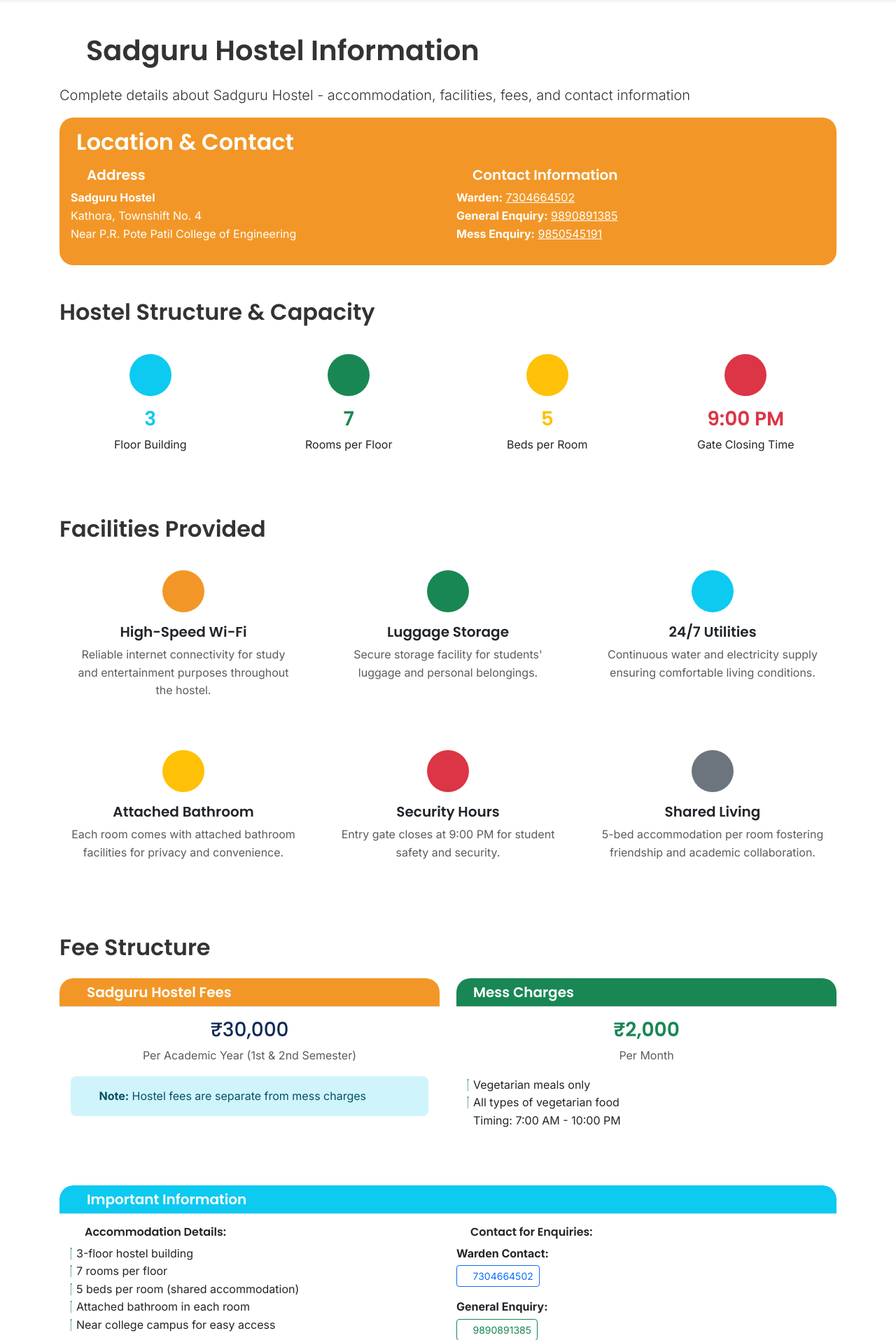
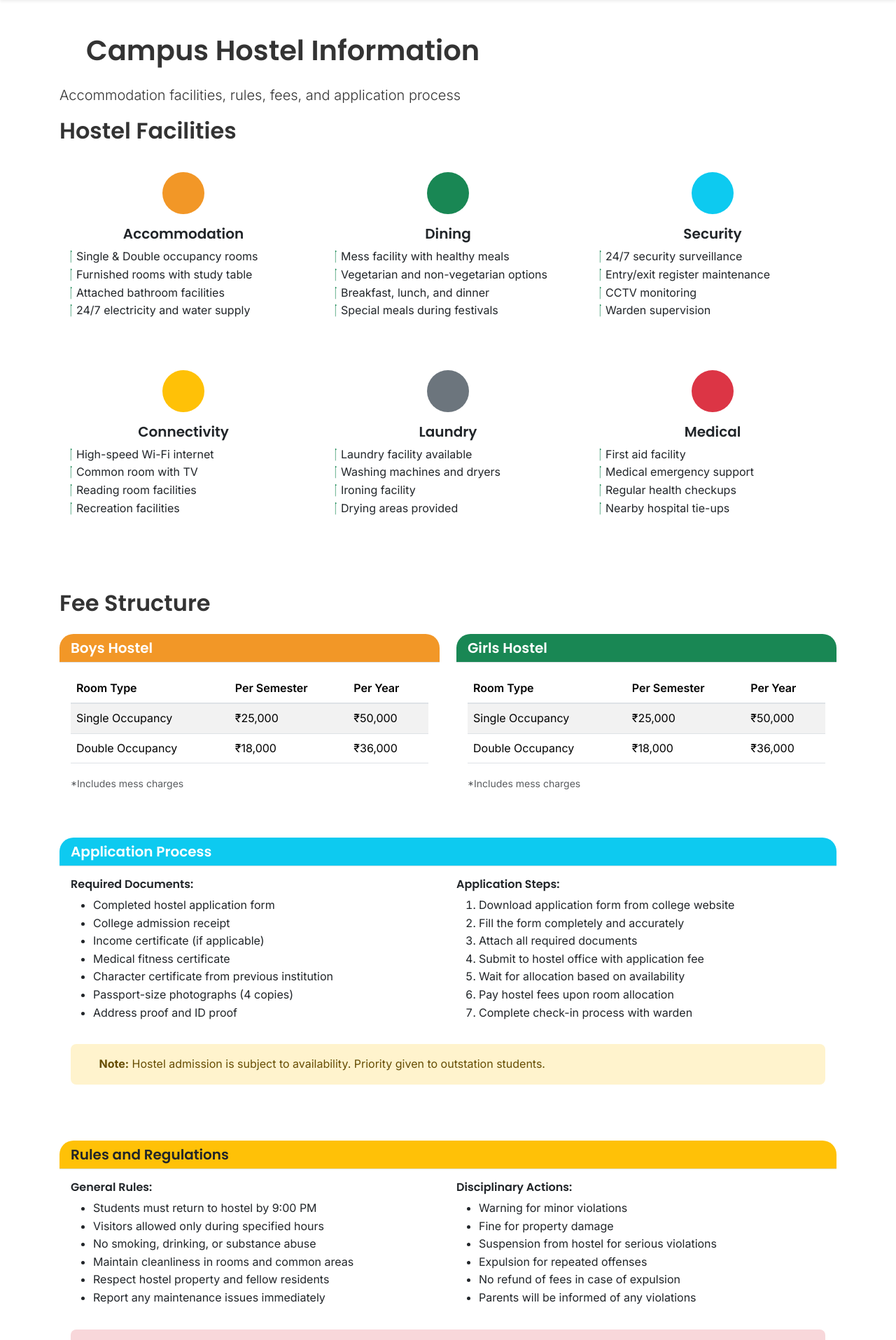
Before and after one commit to anushkadeshmukh342-afk/CollegePortal, a Flask app: page /hostel in a window 1280 px wide; the page is wider, and only the part inside the window is pictured. Shown: the part 78-1993 px from the top of that part at 70% size. Run offline with Flask 3, Linux system fonts and the light colour scheme; some libraries are stand-ins or nearby versions.

Commit message:
Update hostel.html

```diff
--- a/Desktop/CollegePortal/templates/hostel.html
+++ b/Desktop/CollegePortal/templates/hostel.html
@@ -6,159 +6,109 @@
 <div class="container my-5">
     <div class="row">
         <div class="col-12">
-            <h1 class="mb-4"><i class="fas fa-bed me-2"></i>Sadguru Hostel Information</h1>
-            <p class="lead">Complete details about Sadguru Hostel - accommodation, facilities, fees, and contact information</p>
-        </div>
-    </div>
-
-    <!-- Hostel Location -->
-    <div class="row mb-5">
-        <div class="col-12">
-            <div class="card bg-primary text-white">
-                <div class="card-body">
-                    <h2 class="mb-3"><i class="fas fa-map-marker-alt me-2"></i>Location & Contact</h2>
-                    <div class="row">
-                        <div class="col-lg-6">
-                            <h5><i class="fas fa-building me-2"></i>Address</h5>
-                            <p class="mb-3">
-                                <strong>Sadguru Hostel</strong><br>
-                                Kathora, Townshift No. 4<br>
-                                Near P.R. Pote Patil College of Engineering
-                            </p>
-                        </div>
-                        <div class="col-lg-6">
-                            <h5><i class="fas fa-phone me-2"></i>Contact Information</h5>
-                            <p class="mb-0">
-                                <strong>Warden:</strong> <a href="tel:7304664502" class="text-white">7304664502</a><br>
-                                <strong>General Enquiry:</strong> <a href="tel:9890891385" class="text-white">9890891385</a><br>
-                                <strong>Mess Enquiry:</strong> <a href="tel:9850545191" class="text-white">9850545191</a>
-                            </p>
-                        </div>
-                    </div>
-                </div>
-            </div>
-        </div>
-    </div>
-
-    <!-- Hostel Structure -->
-    <div class="row mb-5">
-        <div class="col-12">
-            <h2 class="mb-4">Hostel Structure & Capacity</h2>
-        </div>
-        <div class="col-lg-3 col-md-6 mb-4">
-            <div class="card text-center h-100">
-                <div class="card-body">
-                    <div class="bg-info text-white rounded-circle d-inline-flex align-items-center justify-content-center mb-3" style="width: 60px; height: 60px;">
-                        <i class="fas fa-building fa-lg"></i>
-                    </div>
-                    <h3 class="text-info">3</h3>
-                    <p class="card-text">Floor Building</p>
-                </div>
-            </div>
-        </div>
-        <div class="col-lg-3 col-md-6 mb-4">
-            <div class="card text-center h-100">
-                <div class="card-body">
-                    <div class="bg-success text-white rounded-circle d-inline-flex align-items-center justify-content-center mb-3" style="width: 60px; height: 60px;">
-                        <i class="fas fa-door-open fa-lg"></i>
-                    </div>
-                    <h3 class="text-success">7</h3>
-                    <p class="card-text">Rooms per Floor</p>
-                </div>
-            </div>
-        </div>
-        <div class="col-lg-3 col-md-6 mb-4">
-            <div class="card text-center h-100">
-                <div class="card-body">
-                    <div class="bg-warning text-dark rounded-circle d-inline-flex align-items-center justify-content-center mb-3" style="width: 60px; height: 60px;">
-                        <i class="fas fa-bed fa-lg"></i>
-                    </div>
-                    <h3 class="text-warning">5</h3>
-                    <p class="card-text">Beds per Room</p>
-                </div>
-            </div>
-        </div>
-        <div class="col-lg-3 col-md-6 mb-4">
-            <div class="card text-center h-100">
-                <div class="card-body">
-                    <div class="bg-danger text-white rounded-circle d-inline-flex align-items-center justify-content-center mb-3" style="width: 60px; height: 60px;">
-                        <i class="fas fa-clock fa-lg"></i>
-                    </div>
-                    <h3 class="text-danger">9:00 PM</h3>
-                    <p class="card-text">Gate Closing Time</p>
-                </div>
-            </div>
+            <h1 class="mb-4"><i class="fas fa-bed me-2"></i>Campus Hostel Information</h1>
+            <p class="lead">Accommodation facilities, rules, fees, and application process</p>
         </div>
     </div>
 
     <!-- Hostel Facilities -->
     <div class="row mb-5">
         <div class="col-12">
-            <h2 class="mb-4">Facilities Provided</h2>
+            <h2 class="mb-4">Hostel Facilities</h2>
         </div>
         <div class="col-lg-4 col-md-6 mb-4">
-            <div class="card h-100 border-primary">
+            <div class="card h-100">
                 <div class="card-body text-center">
                     <div class="bg-primary text-white rounded-circle d-inline-flex align-items-center justify-content-center mb-3" style="width: 60px; height: 60px;">
-                        <i class="fas fa-wifi fa-lg"></i>
+                        <i class="fas fa-bed fa-lg"></i>
                     </div>
-                    <h5 class="card-title">High-Speed Wi-Fi</h5>
-                    <p class="text-muted">Reliable internet connectivity for study and entertainment purposes throughout the hostel.</p>
+                    <h5 class="card-title">Accommodation</h5>
+                    <ul class="list-unstyled text-start">
+                        <li><i class="fas fa-check text-success me-2"></i>Single & Double occupancy rooms</li>
+                        <li><i class="fas fa-check text-success me-2"></i>Furnished rooms with study table</li>
+                        <li><i class="fas fa-check text-success me-2"></i>Attached bathroom facilities</li>
+                        <li><i class="fas fa-check text-success me-2"></i>24/7 electricity and water supply</li>
+                    </ul>
                 </div>
             </div>
         </div>
         <div class="col-lg-4 col-md-6 mb-4">
-            <div class="card h-100 border-success">
+            <div class="card h-100">
                 <div class="card-body text-center">
                     <div class="bg-success text-white rounded-circle d-inline-flex align-items-center justify-content-center mb-3" style="width: 60px; height: 60px;">
-                        <i class="fas fa-suitcase-rolling fa-lg"></i>
+                        <i class="fas fa-utensils fa-lg"></i>
                     </div>
-                    <h5 class="card-title">Luggage Storage</h5>
-                    <p class="text-muted">Secure storage facility for students' luggage and personal belongings.</p>
+                    <h5 class="card-title">Dining</h5>
+                    <ul class="list-unstyled text-start">
+                        <li><i class="fas fa-check text-success me-2"></i>Mess facility with healthy meals</li>
+                        <li><i class="fas fa-check text-success me-2"></i>Vegetarian and non-vegetarian options</li>
+                        <li><i class="fas fa-check text-success me-2"></i>Breakfast, lunch, and dinner</li>
+                        <li><i class="fas fa-check text-success me-2"></i>Special meals during festivals</li>
+                    </ul>
                 </div>
             </div>
         </div>
         <div class="col-lg-4 col-md-6 mb-4">
-            <div class="card h-100 border-info">
+            <div class="card h-100">
                 <div class="card-body text-center">
                     <div class="bg-info text-white rounded-circle d-inline-flex align-items-center justify-content-center mb-3" style="width: 60px; height: 60px;">
-                        <i class="fas fa-bolt fa-lg"></i>
+                        <i class="fas fa-shield-alt fa-lg"></i>
                     </div>
-                    <h5 class="card-title">24/7 Utilities</h5>
-                    <p class="text-muted">Continuous water and electricity supply ensuring comfortable living conditions.</p>
+                    <h5 class="card-title">Security</h5>
+                    <ul class="list-unstyled text-start">
+                        <li><i class="fas fa-check text-success me-2"></i>24/7 security surveillance</li>
+                        <li><i class="fas fa-check text-success me-2"></i>Entry/exit register maintenance</li>
+                        <li><i class="fas fa-check text-success me-2"></i>CCTV monitoring</li>
+                        <li><i class="fas fa-check text-success me-2"></i>Warden supervision</li>
+                    </ul>
                 </div>
             </div>
         </div>
         <div class="col-lg-4 col-md-6 mb-4">
-            <div class="card h-100 border-warning">
+            <div class="card h-100">
                 <div class="card-body text-center">
                     <div class="bg-warning text-dark rounded-circle d-inline-flex align-items-center justify-content-center mb-3" style="width: 60px; height: 60px;">
-                        <i class="fas fa-bath fa-lg"></i>
+                        <i class="fas fa-wifi fa-lg"></i>
                     </div>
-                    <h5 class="card-title">Attached Bathroom</h5>
-                    <p class="text-muted">Each room comes with attached bathroom facilities for privacy and convenience.</p>
+                    <h5 class="card-title">Connectivity</h5>
+                    <ul class="list-unstyled text-start">
+                        <li><i class="fas fa-check text-success me-2"></i>High-speed Wi-Fi internet</li>
+                        <li><i class="fas fa-check text-success me-2"></i>Common room with TV</li>
+                        <li><i class="fas fa-check text-success me-2"></i>Reading room facilities</li>
+                        <li><i class="fas fa-check text-success me-2"></i>Recreation facilities</li>
+                    </ul>
                 </div>
             </div>
         </div>
         <div class="col-lg-4 col-md-6 mb-4">
-            <div class="card h-100 border-danger">
+            <div class="card h-100">
                 <div class="card-body text-center">
-                    <div class="bg-danger text-white rounded-circle d-inline-flex align-items-center justify-content-center mb-3" style="width: 60px; height: 60px;">
-                        <i class="fas fa-clock fa-lg"></i>
+                    <div class="bg-secondary text-white rounded-circle d-inline-flex align-items-center justify-content-center mb-3" style="width: 60px; height: 60px;">
+                        <i class="fas fa-washing-machine fa-lg"></i>
                     </div>
-                    <h5 class="card-title">Security Hours</h5>
-                    <p class="text-muted">Entry gate closes at 9:00 PM for student safety and security.</p>
+                    <h5 class="card-title">Laundry</h5>
+                    <ul class="list-unstyled text-start">
+                        <li><i class="fas fa-check text-success me-2"></i>Laundry facility available</li>
+                        <li><i class="fas fa-check text-success me-2"></i>Washing machines and dryers</li>
+                        <li><i class="fas fa-check text-success me-2"></i>Ironing facility</li>
+                        <li><i class="fas fa-check text-success me-2"></i>Drying areas provided</li>
+                    </ul>
                 </div>
             </div>
         </div>
         <div class="col-lg-4 col-md-6 mb-4">
-            <div class="card h-100 border-secondary">
+            <div class="card h-100">
                 <div class="card-body text-center">
-                    <div class="bg-secondary text-white rounded-circle d-inline-flex align-items-center justify-content-center mb-3" style="width: 60px; height: 60px;">
-                        <i class="fas fa-users fa-lg"></i>
+                    <div class="bg-danger text-white rounded-circle d-inline-flex align-items-center justify-content-center mb-3" style="width: 60px; height: 60px;">
+                        <i class="fas fa-first-aid fa-lg"></i>
                     </div>
-                    <h5 class="card-title">Shared Living</h5>
-                    <p class="text-muted">5-bed accommodation per room fostering friendship and academic collaboration.</p>
+                    <h5 class="card-title">Medical</h5>
+                    <ul class="list-unstyled text-start">
+                        <li><i class="fas fa-check text-success me-2"></i>First aid facility</li>
+                        <li><i class="fas fa-check text-success me-2"></i>Medical emergency support</li>
+                        <li><i class="fas fa-check text-success me-2"></i>Regular health checkups</li>
+                        <li><i class="fas fa-check text-success me-2"></i>Nearby hospital tie-ups</li>
+                    </ul>
                 </div>
             </div>
         </div>
@@ -172,123 +122,145 @@
         <div class="col-lg-6">
             <div class="card">
                 <div class="card-header bg-primary text-white">
-                    <h5 class="mb-0"><i class="fas fa-bed me-2"></i>Sadguru Hostel Fees</h5>
+                    <h5 class="mb-0">Boys Hostel</h5>
                 </div>
                 <div class="card-body">
-                    <div class="text-center mb-3">
-                        <h3 class="text-primary">₹30,000</h3>
-                        <p class="text-muted">Per Academic Year (1st & 2nd Semester)</p>
-                    </div>
-                    <div class="alert alert-info">
-                        <i class="fas fa-info-circle me-2"></i>
-                        <strong>Note:</strong> Hostel fees are separate from mess charges
-                    </div>
+                    <table class="table table-striped">
+                        <thead>
+                            <tr>
+                                <th>Room Type</th>
+                                <th>Per Semester</th>
+                                <th>Per Year</th>
+                            </tr>
+                        </thead>
+                        <tbody>
+                            <tr>
+                                <td>Single Occupancy</td>
+                                <td>₹25,000</td>
+                                <td>₹50,000</td>
+                            </tr>
+                            <tr>
+                                <td>Double Occupancy</td>
+                                <td>₹18,000</td>
+                                <td>₹36,000</td>
+                            </tr>
+                        </tbody>
+                    </table>
+                    <small class="text-muted">*Includes mess charges</small>
                 </div>
             </div>
         </div>
         <div class="col-lg-6">
             <div class="card">
                 <div class="card-header bg-success text-white">
-                    <h5 class="mb-0"><i class="fas fa-utensils me-2"></i>Mess Charges</h5>
+                    <h5 class="mb-0">Girls Hostel</h5>
                 </div>
                 <div class="card-body">
-                    <div class="text-center mb-3">
-                        <h3 class="text-success">₹2,000</h3>
-                        <p class="text-muted">Per Month</p>
-                    </div>
-                    <ul class="list-unstyled">
-                        <li><i class="fas fa-check text-success me-2"></i>Vegetarian meals only</li>
-                        <li><i class="fas fa-check text-success me-2"></i>All types of vegetarian food</li>
-                        <li><i class="fas fa-clock text-success me-2"></i>Timing: 7:00 AM - 10:00 PM</li>
-                    </ul>
+                    <table class="table table-striped">
+                        <thead>
+                            <tr>
+                                <th>Room Type</th>
+                                <th>Per Semester</th>
+                                <th>Per Year</th>
+                            </tr>
+                        </thead>
+                        <tbody>
+                            <tr>
+                                <td>Single Occupancy</td>
+                                <td>₹25,000</td>
+                                <td>₹50,000</td>
+                            </tr>
+                            <tr>
+                                <td>Double Occupancy</td>
+                                <td>₹18,000</td>
+                                <td>₹36,000</td>
+                            </tr>
+                        </tbody>
+                    </table>
+                    <small class="text-muted">*Includes mess charges</small>
                 </div>
             </div>
         </div>
     </div>
 
-    <!-- Important Information -->
+    <!-- Application Process -->
     <div class="row mb-5">
         <div class="col-12">
             <div class="card">
                 <div class="card-header bg-info text-white">
-                    <h5 class="mb-0"><i class="fas fa-info-circle me-2"></i>Important Information</h5>
+                    <h5 class="mb-0">Application Process</h5>
                 </div>
                 <div class="card-body">
                     <div class="row">
                         <div class="col-md-6">
-                            <h6><i class="fas fa-home me-2"></i>Accommodation Details:</h6>
-                            <ul class="list-unstyled">
-                                <li><i class="fas fa-check text-success me-2"></i>3-floor hostel building</li>
-                                <li><i class="fas fa-check text-success me-2"></i>7 rooms per floor</li>
-                                <li><i class="fas fa-check text-success me-2"></i>5 beds per room (shared accommodation)</li>
-                                <li><i class="fas fa-check text-success me-2"></i>Attached bathroom in each room</li>
-                                <li><i class="fas fa-check text-success me-2"></i>Near college campus for easy access</li>
+                            <h6>Required Documents:</h6>
+                            <ul>
+                                <li>Completed hostel application form</li>
+                                <li>College admission receipt</li>
+                                <li>Income certificate (if applicable)</li>
+                                <li>Medical fitness certificate</li>
+                                <li>Character certificate from previous institution</li>
+                                <li>Passport-size photographs (4 copies)</li>
+                                <li>Address proof and ID proof</li>
                             </ul>
                         </div>
                         <div class="col-md-6">
-                            <h6><i class="fas fa-phone me-2"></i>Contact for Enquiries:</h6>
-                            <div class="mb-3">
-                                <strong>Warden Contact:</strong><br>
-                                <a href="tel:7304664502" class="btn btn-outline-primary btn-sm mt-1">
-                                    <i class="fas fa-phone me-1"></i>7304664502
-                                </a>
-                            </div>
-                            <div class="mb-3">
-                                <strong>General Enquiry:</strong><br>
-                                <a href="tel:9890891385" class="btn btn-outline-success btn-sm mt-1">
-                                    <i class="fas fa-phone me-1"></i>9890891385
-                                </a>
-                            </div>
-                            <div>
-                                <strong>Mess Enquiry:</strong><br>
-                                <a href="tel:9850545191" class="btn btn-outline-warning btn-sm mt-1">
-                                    <i class="fas fa-utensils me-1"></i>9850545191
-                                </a>
-                            </div>
+                            <h6>Application Steps:</h6>
+                            <ol>
+                                <li>Download application form from college website</li>
+                                <li>Fill the form completely and accurately</li>
+                                <li>Attach all required documents</li>
+                                <li>Submit to hostel office with application fee</li>
+                                <li>Wait for allocation based on availability</li>
+                                <li>Pay hostel fees upon room allocation</li>
+                                <li>Complete check-in process with warden</li>
+                            </ol>
                         </div>
                     </div>
                     <div class="alert alert-warning mt-3">
-                        <i class="fas fa-clock me-2"></i>
-                        <strong>Important:</strong> Entry gate closes at 9:00 PM daily. Students must return to hostel by this time.
+                        <i class="fas fa-info-circle me-2"></i>
+                        <strong>Note:</strong> Hostel admission is subject to availability. Priority given to outstation students.
                     </div>
                 </div>
             </div>
         </div>
     </div>
 
-    <!-- Location Map & Additional Info -->
+    <!-- Rules and Regulations -->
     <div class="row">
         <div class="col-12">
             <div class="card">
-                <div class="card-header bg-success text-white">
-                    <h5 class="mb-0"><i class="fas fa-map-marker-alt me-2"></i>Location & Nearby Amenities</h5>
+                <div class="card-header bg-warning text-dark">
+                    <h5 class="mb-0">Rules and Regulations</h5>
                 </div>
                 <div class="card-body">
                     <div class="row">
                         <div class="col-md-6">
-                            <h6><i class="fas fa-location-arrow me-2"></i>Strategic Location:</h6>
-                            <ul class="list-unstyled">
-                                <li><i class="fas fa-check text-success me-2"></i>Located in Kathora, Townshift No. 4</li>
-                                <li><i class="fas fa-check text-success me-2"></i>Very close to P.R. Pote Patil College</li>
-                                <li><i class="fas fa-check text-success me-2"></i>Easy access to college facilities</li>
-                                <li><i class="fas fa-check text-success me-2"></i>Safe and secure neighborhood</li>
-                                <li><i class="fas fa-check text-success me-2"></i>Well-connected transport links</li>
+                            <h6>General Rules:</h6>
+                            <ul>
+                                <li>Students must return to hostel by 9:00 PM</li>
+                                <li>Visitors allowed only during specified hours</li>
+                                <li>No smoking, drinking, or substance abuse</li>
+                                <li>Maintain cleanliness in rooms and common areas</li>
+                                <li>Respect hostel property and fellow residents</li>
+                                <li>Report any maintenance issues immediately</li>
                             </ul>
                         </div>
                         <div class="col-md-6">
-                            <h6><i class="fas fa-heart me-2"></i>Why Choose Sadguru Hostel:</h6>
-                            <ul class="list-unstyled">
-                                <li><i class="fas fa-star text-warning me-2"></i>Modern facilities and amenities</li>
-                                <li><i class="fas fa-star text-warning me-2"></i>Affordable fee structure</li>
-                                <li><i class="fas fa-star text-warning me-2"></i>Pure vegetarian mess facility</li>
-                                <li><i class="fas fa-star text-warning me-2"></i>24/7 support and security</li>
-                                <li><i class="fas fa-star text-warning me-2"></i>Study-friendly environment</li>
+                            <h6>Disciplinary Actions:</h6>
+                            <ul>
+                                <li>Warning for minor violations</li>
+                                <li>Fine for property damage</li>
+                                <li>Suspension from hostel for serious violations</li>
+                                <li>Expulsion for repeated offenses</li>
+                                <li>No refund of fees in case of expulsion</li>
+                                <li>Parents will be informed of any violations</li>
                             </ul>
                         </div>
                     </div>
-                    <div class="alert alert-info mt-3 mb-0">
-                        <i class="fas fa-phone me-2"></i>
-                        <strong>For Admission & Queries:</strong> Contact the warden or general enquiry numbers provided above. Visit the hostel for inspection and room booking.
+                    <div class="alert alert-danger mt-3 mb-0">
+                        <i class="fas fa-exclamation-triangle me-2"></i>
+                        <strong>Important:</strong> Violation of rules may lead to immediate termination of hostel accommodation.
                     </div>
                 </div>
             </div>
```
